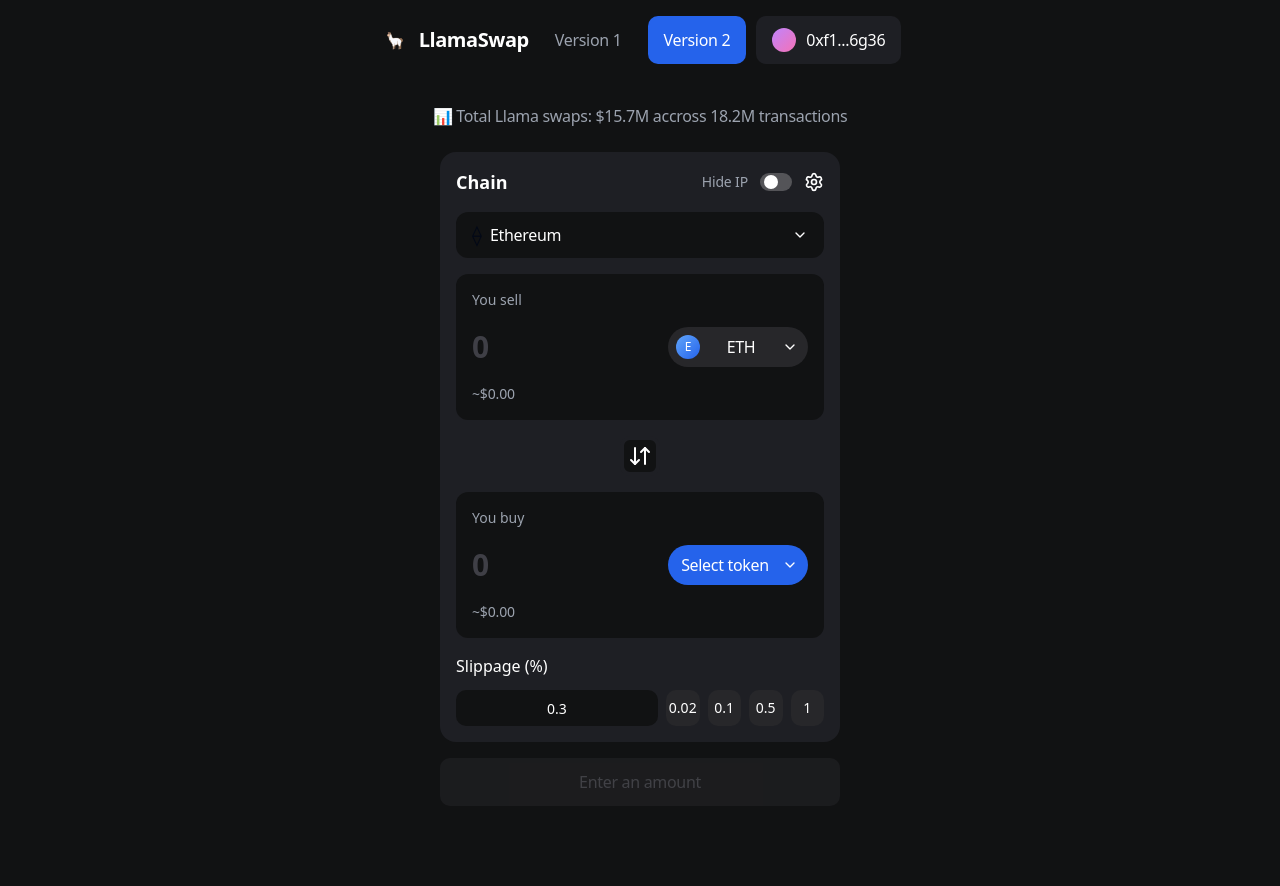
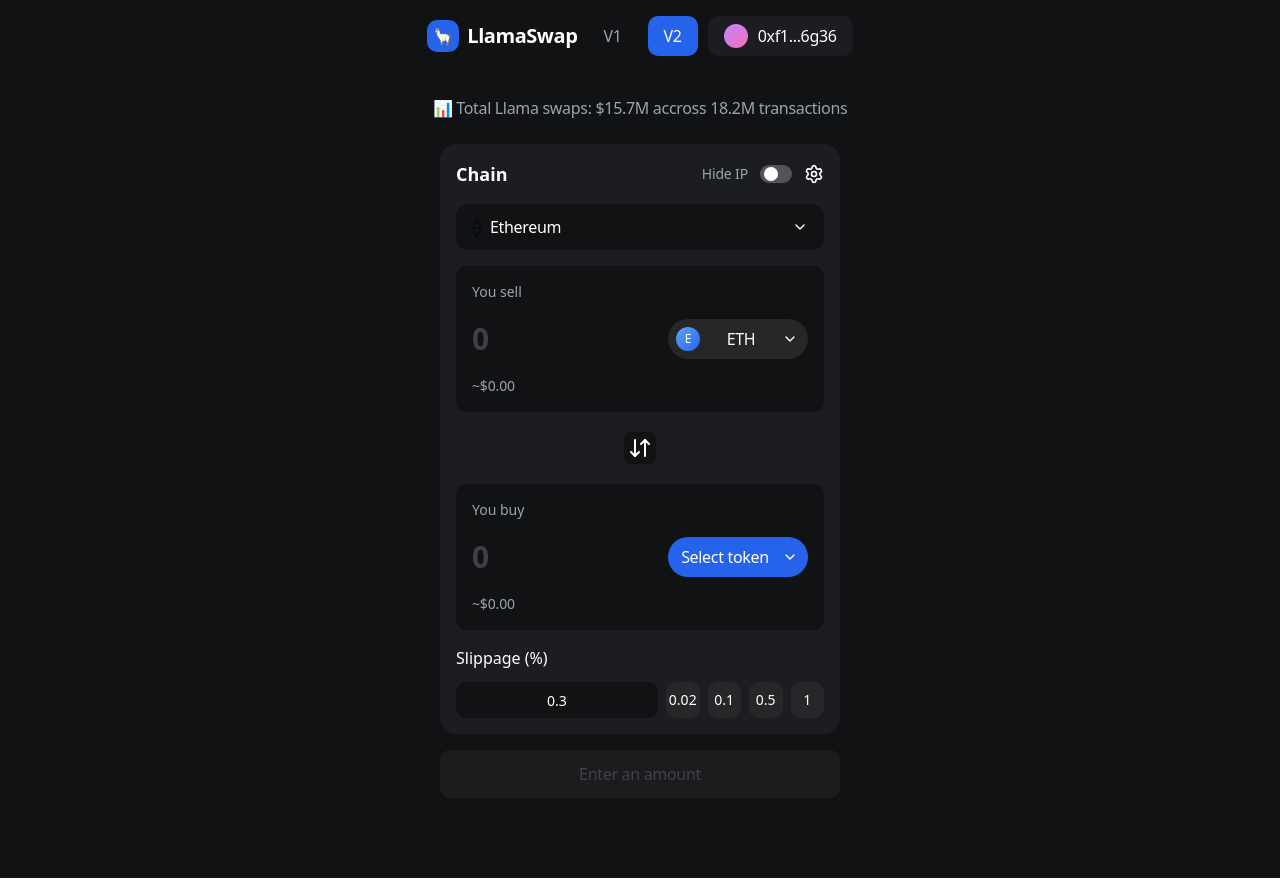
Before and after one commit to alexbeltechi/designwithmeaning, a Next.js app: page /v2 in a window 1280 px wide. Built offline with nearby package versions, Linux system fonts and the light colour scheme.

Commit message:
Update design: blue logo bg, V1/V2 labels, 40px nav buttons, lighter card bg (#1c1d21), route cards match sell/buy bg, slate-900 hover, zinc-500 stars, auto-collapse on select

```diff
--- a/src/components/v2/Header.tsx
+++ b/src/components/v2/Header.tsx
@@ -16,7 +16,7 @@
       <div className="max-w-[1143px] mx-auto flex items-center justify-center gap-2.5">
         {/* Logo and Name */}
         <div className="flex items-center gap-2">
-          <div className="w-8 h-8 rounded-[10px] flex items-center justify-center">
+          <div className="w-8 h-8 rounded-[10px] bg-blue-600 flex items-center justify-center">
             <span className="text-base font-medium text-white tracking-[-0.3125px]">🦙</span>
           </div>
           <h1 className="text-[20px] font-bold text-white leading-[28px] tracking-[-0.4492px]">
@@ -27,18 +27,18 @@
         {/* Version Buttons */}
         <button
           onClick={() => router.push('/v1')}
-          className="h-12 px-4 rounded-[10px] text-gray-400 hover:text-white transition-colors text-base leading-6 tracking-[-0.3125px]"
+          className="h-10 px-4 rounded-[10px] text-gray-400 hover:text-white transition-colors text-base leading-6 tracking-[-0.3125px]"
         >
-          Version 1
+          V1
         </button>
         <button
-          className="h-12 px-4 rounded-[10px] bg-blue-600 hover:bg-blue-700 text-white transition-colors"
+          className="h-10 px-4 rounded-[10px] bg-blue-600 hover:bg-blue-700 text-white transition-colors"
         >
-          <span className="text-base font-medium leading-6 tracking-[-0.3125px]">Version 2</span>
+          <span className="text-base font-medium leading-6 tracking-[-0.3125px]">V2</span>
         </button>
 
         {/* Wallet Button */}
-        <button className="h-12 px-4 rounded-[10px] bg-[#1e1f24] hover:bg-[#2a2b30] text-white border-none transition-colors">
+        <button className="h-10 px-4 rounded-[10px] bg-[#1c1d21] hover:bg-[#2a2b30] text-white border-none transition-colors">
           <div className="flex items-center gap-2.5">
             <div className="w-6 h-6 rounded-full bg-gradient-to-br from-purple-400 to-pink-400" />
             <span className="text-base font-medium leading-6 tracking-[-0.3125px]">
--- a/src/components/v2/RouteSelector.tsx
+++ b/src/components/v2/RouteSelector.tsx
@@ -84,8 +84,14 @@
           return (
             <button
               key={route.id}
-              onClick={() => onSelectRoute(route.id)}
-              className={`w-full bg-slate-900 rounded-[14px] p-[17px] space-y-2 transition-all duration-300 hover:bg-[#111B31] ${
+              onClick={() => {
+                onSelectRoute(route.id);
+                // Collapse when selecting a route if expanded
+                if (showAllRoutes) {
+                  setShowAllRoutes(false);
+                }
+              }}
+              className={`w-full bg-[#111213] rounded-[14px] p-[17px] space-y-2 transition-all duration-300 hover:bg-[#0F172A] ${
                 isSelected ? 'border-2 border-blue-600' : 'border-2 border-transparent'
               } ${isFadedIn ? 'opacity-100' : 'opacity-0'}`}
               style={{
@@ -164,7 +170,7 @@
                     onMouseLeave={() => setHoveredStar(null)}
                   >
                     <Star className="w-4 h-4 text-yellow-500 fill-yellow-500" />
-                    <span className="text-sm text-slate-500 leading-5 tracking-[-0.1504px]">
+                    <span className="text-sm text-zinc-500 leading-5 tracking-[-0.1504px]">
                       {route.rating.toFixed(2)}
                     </span>
                     {hoveredStar === route.id && (
@@ -185,7 +191,7 @@
       {routes.length > 2 && (
         <button
           onClick={handleToggleRoutes}
-          className="w-full bg-slate-900 rounded-md px-4 py-2 flex items-center justify-center gap-2 hover:bg-slate-800 transition-colors"
+          className="w-full bg-[#111213] rounded-md px-4 py-2 flex items-center justify-center gap-2 hover:bg-[#0F172A] transition-colors"
         >
           <ChevronDown className={`w-[10.667px] h-[10.667px] text-white transition-transform ${showAllRoutes ? 'rotate-180' : ''}`} />
           <span className="text-sm font-medium text-white leading-6">
--- a/src/components/v2/SwapPanel.tsx
+++ b/src/components/v2/SwapPanel.tsx
@@ -106,7 +106,7 @@
   const showRoutes = amount && parseFloat(amount) > 0 && fromToken && toToken;
 
   return (
-    <div className="w-full bg-[#1e1f24] rounded-2xl p-4 space-y-4">
+    <div className="w-full bg-[#1c1d21] rounded-2xl p-4 space-y-4">
       {/* Chain Selector Header */}
       <div className="flex items-center justify-between">
         <h2 className="text-lg font-semibold text-white leading-7">Chain</h2>
@@ -188,7 +188,7 @@
       <div className="flex justify-center -my-3 relative z-10">
         <button
           onClick={handleSwapTokens}
-          className="w-10 h-10 bg-[#111213] border-4 border-[#1e1f24] rounded-[10px] flex items-center justify-center hover:bg-[#1a1c1e] transition-colors"
+          className="w-10 h-10 bg-[#111213] border-4 border-[#1c1d21] rounded-[10px] flex items-center justify-center hover:bg-[#1a1c1e] transition-colors"
           disabled={!fromToken || !toToken}
         >
           <ArrowDownUp className="w-6 h-6 text-white" />
--- a/src/components/v2/TokenInput.tsx
+++ b/src/components/v2/TokenInput.tsx
@@ -91,7 +91,7 @@
   const textColor = isUserEdited ? 'text-white' : 'text-zinc-700';
 
   return (
-    <div className="bg-[#111213] rounded-xl p-4 space-y-4">
+    <div className="bg-[#111213] rounded-[10px] p-4 space-y-4">
       {/* Label */}
       <label className="block text-sm text-gray-400 leading-5">
         {label}
```
